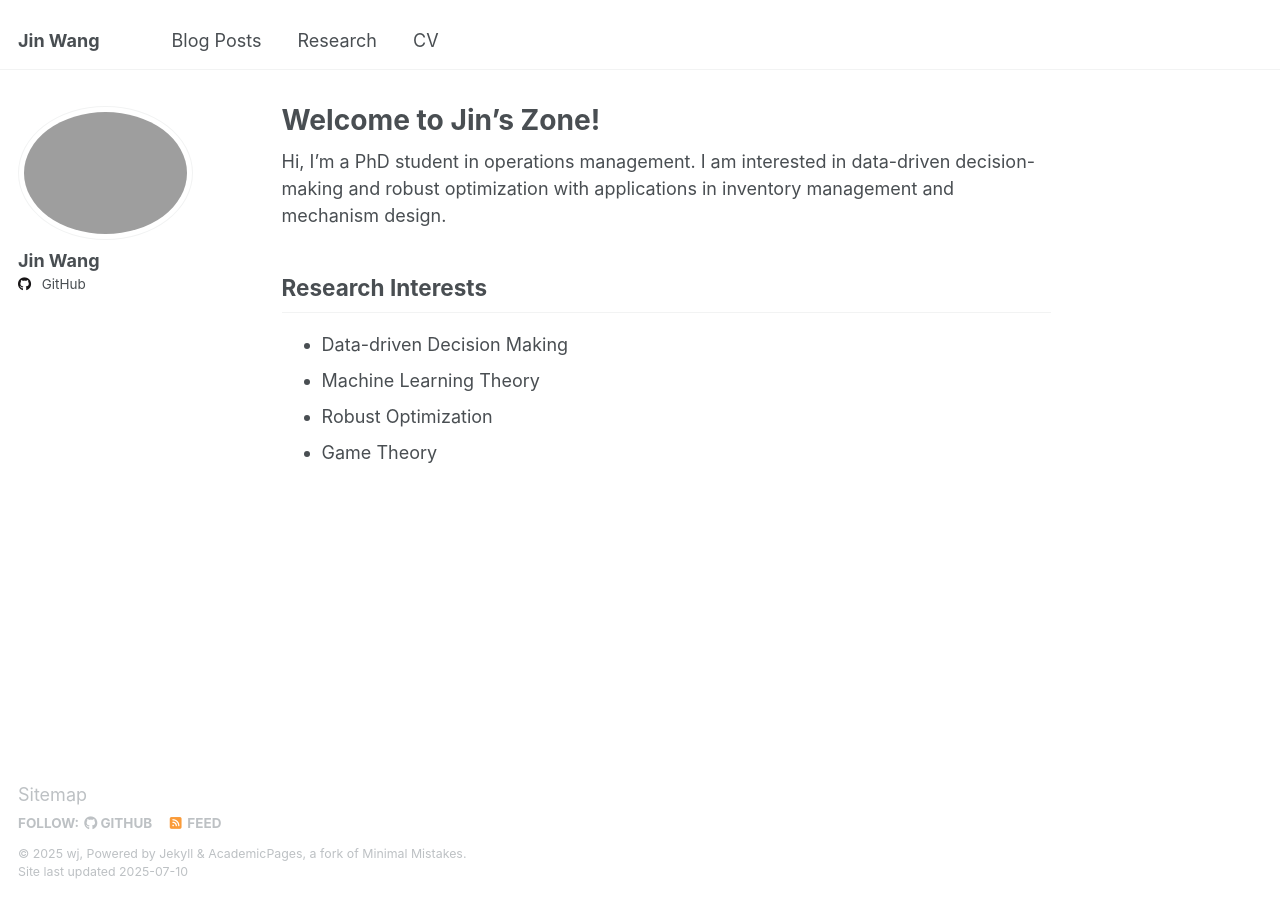
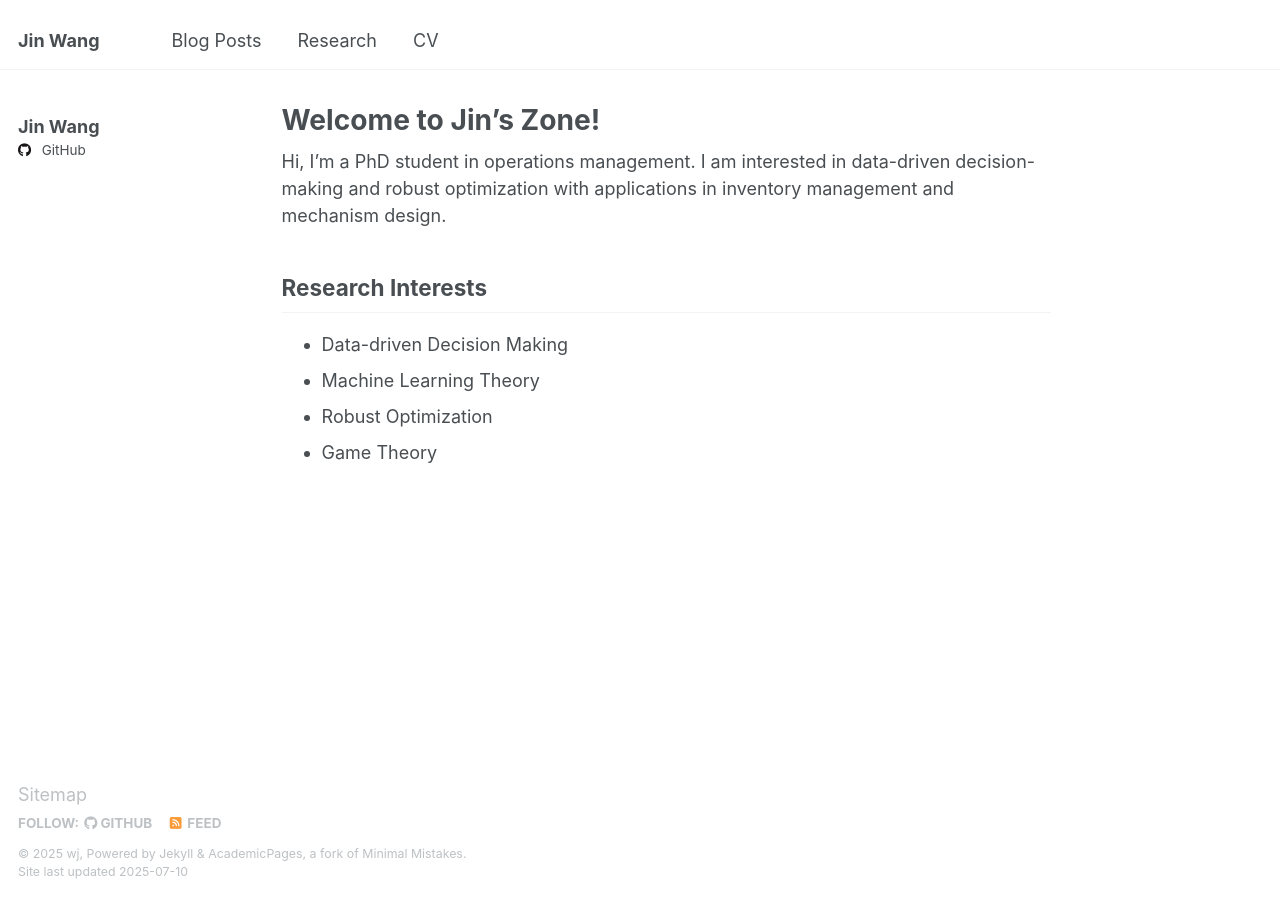
Before and after one commit to JiinnW/JiinnW, a Jekyll site: the page built from _pages/about.md, in a window 1280 px wide. Built offline with Jekyll 4.4.1, drawn with Linux system fonts in a browser that asks for light colours.

Commit message:
no avatar

```diff
--- a/_data/authors.yml
+++ b/_data/authors.yml
@@ -5,7 +5,7 @@ Name Name:
   uri         : "http://name.com"
   email       : "name@name.com"
   bio         : "This is the first name."
-  avatar      : "bio-photo-2.jpg"
+  # avatar      : "bio-photo-2.jpg"
   twitter     : "name"
   google_plus : "Name"
 
@@ -13,6 +13,6 @@ Name2 Name2:
   name        : "Name2 Name2"
   email       : "name2@name2.com"
   bio         : "I ordered what?"
-  avatar      : "bio-photo.jpg"
+  # avatar      : "bio-photo.jpg"
   twitter     : "name2"
   google_plus : "Name"
--- a/_includes/author-profile.html
+++ b/_includes/author-profile.html
@@ -6,13 +6,13 @@
 
 <div itemscope itemtype="http://schema.org/Person">
 
-  <div class="author__avatar">
+  <!-- <div class="author__avatar">
     {% if author.avatar contains "://" %}
     	<img src="{{ author.avatar }}" alt="{{ author.name }}">
     {% else %}
     	<img src="{{ author.avatar | prepend: "/images/" | prepend: base_path }}" class="author__avatar" alt="{{ author.name }}">
     {% endif %}
-  </div>
+  </div> -->
 
   <div class="author__content">
     <h3 class="author__name">{{ author.name }}</h3>
```
